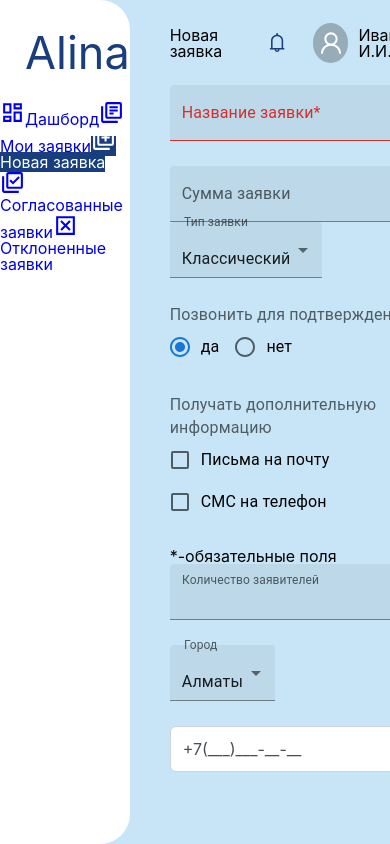
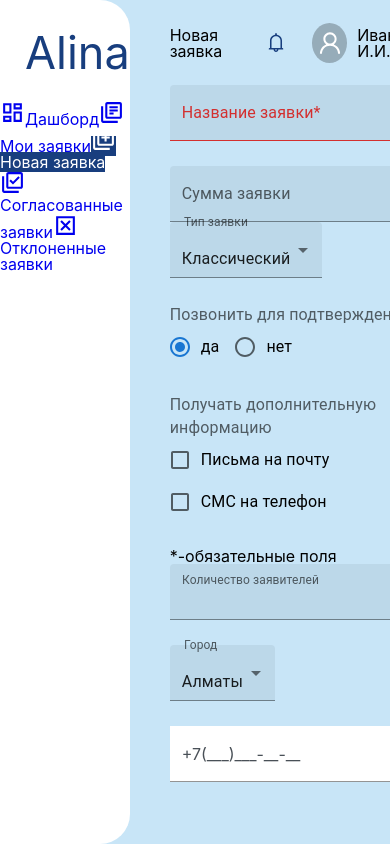
Before and after one commit to ZetBaur/alina, a React (Vite) app: page /newrequest in a window 390 px wide. Shown: the top 844 px of the page. Built offline with nearby package versions, Linux system fonts and the light colour scheme.

Commit message:
input phone

```diff
--- a/src/screens/NewRequest.module.scss
+++ b/src/screens/NewRequest.module.scss
@@ -2,3 +2,21 @@
   display: flex;
   column-gap: 20px;
 }
+
+.input {
+  border: none;
+  height: 56px;
+  position: relative;
+  border-bottom: 1px solid rgba(0, 0, 0, 0.42);
+  border-radius: 0;
+
+  // &:before {
+  //   position: absolute;
+  //   left: 0;
+  //   bottom: 0;
+  //   content: '';
+  //   width: 100%;
+  //   height: 2px;
+  //   color: red;
+  // }
+}
--- a/src/screens/NewRequest.tsx
+++ b/src/screens/NewRequest.tsx
@@ -198,6 +198,7 @@ function NewRequest() {
 
       <div>
         <InputMask
+          className={styles.input}
           value={phoneInput}
           onChange={(e) => {
             setPhoneInput(e.target.value);
```
